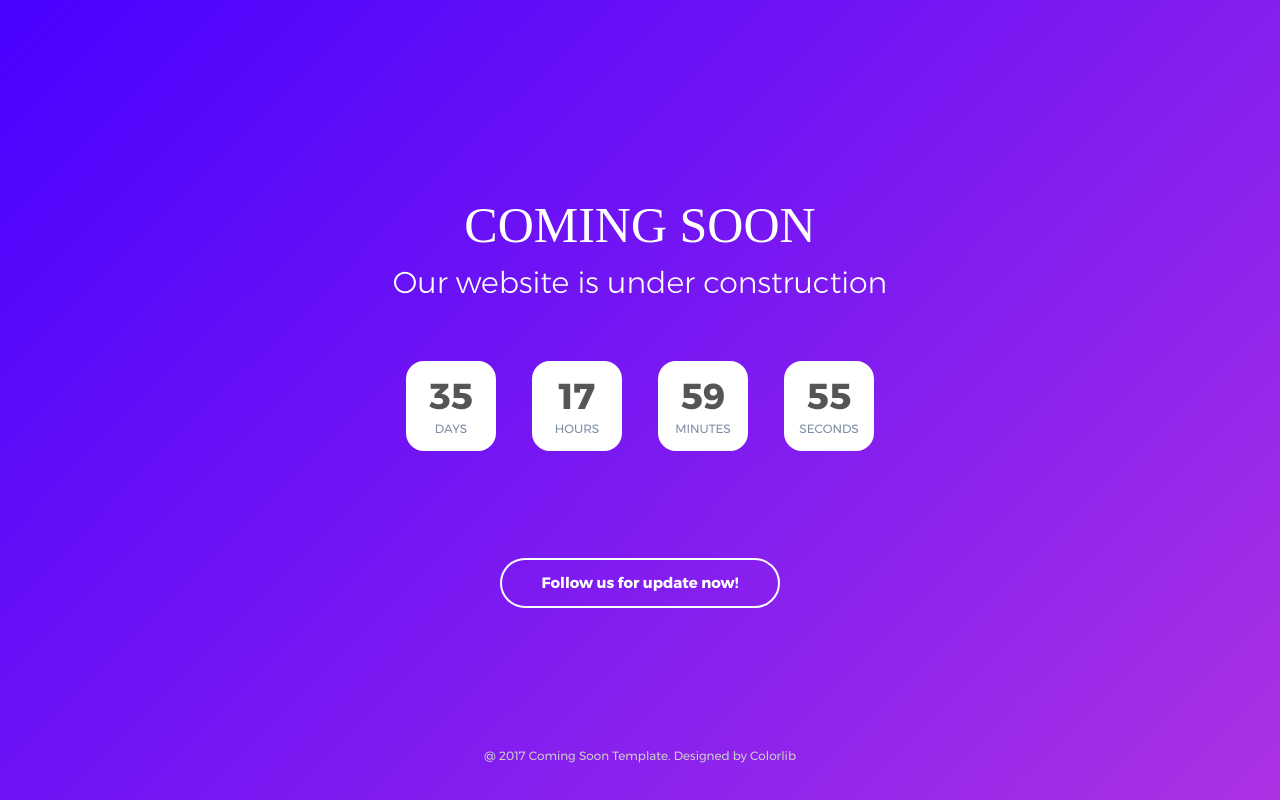
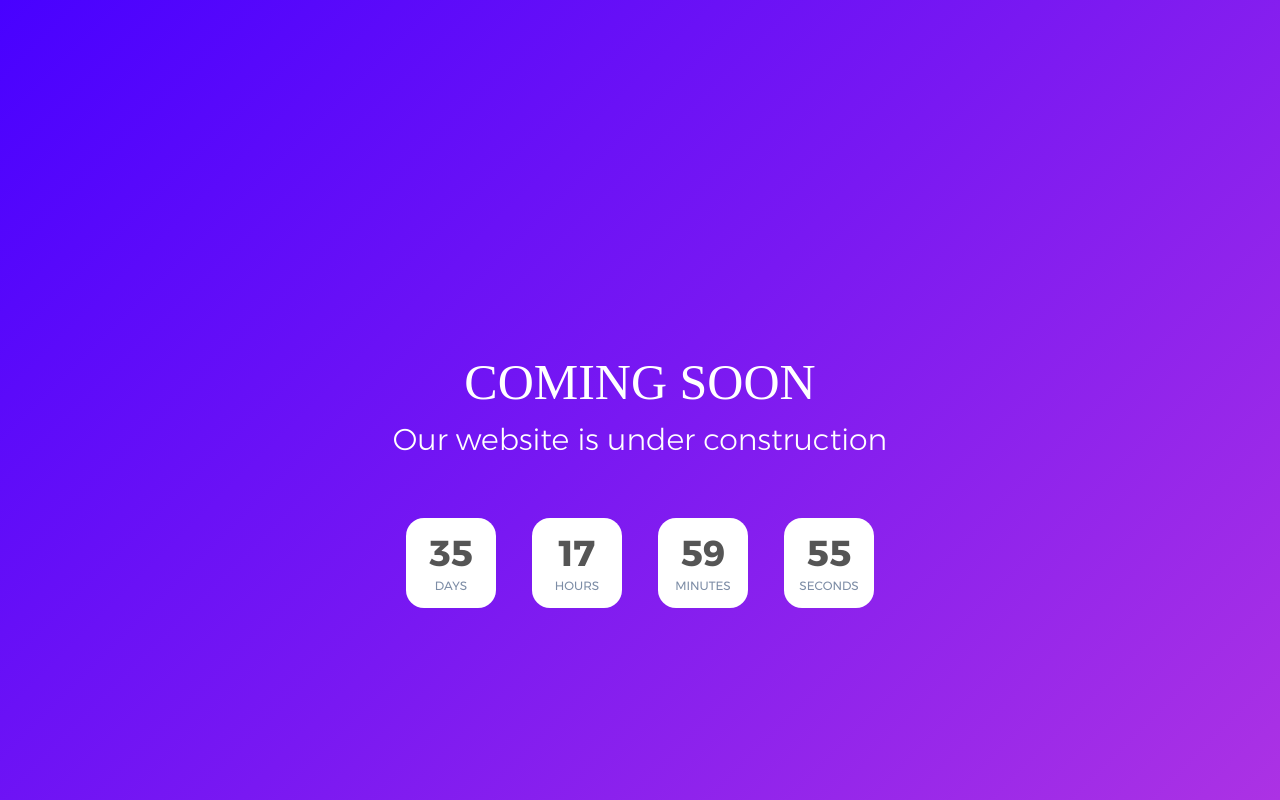
Before and after one commit to Monzingo89/ComingSoon, a plain HTML site: page index.html in a window 1280 px wide. Drawn offline with Linux system fonts and the light colour scheme; a web font is replaced by a local one.

Commit message:
changes to front page

```diff
--- a/index.html
+++ b/index.html
@@ -56,15 +56,7 @@
 					<span class="s1-txt1">Seconds</span>
 				</div>
 			</div>
-
-			<button class="flex-c-m s1-txt2 size3 how-btn"  data-toggle="modal" data-target="#subscribe">
-				Follow us for update now!
-			</button>
 		</div>
-
-		<span class="s1-txt3 txt-center">
-			@ 2017 Coming Soon Template. Designed by Colorlib
-		</span>
 
 	</div>
 
@@ -81,9 +73,6 @@
 						<span class="bor1 p-b-6">Subscribe</span>
 					</h3>
 
-					<p class="m1-txt2 txt-center p-b-40">
-						Follow us for update now!
-					</p>
 
 					<form class="contact100-form validate-form">
 						<div class="wrap-input100 m-b-10 validate-input" data-validate = "Name is required">
```
